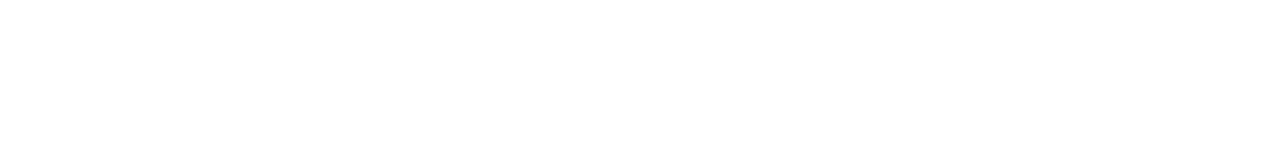
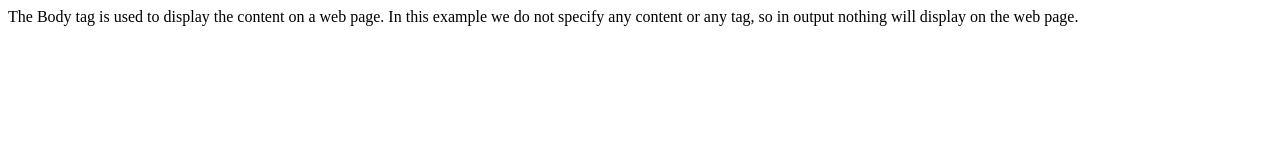
Before and after one commit to artikshatriya/website-deploy, a plain HTML site: page index.html in a window 1280 px wide. Drawn offline with Linux system fonts and the light colour scheme.

Commit message:
Update index.html

```diff
--- a/index.html
+++ b/index.html
@@ -3,6 +3,6 @@
 <!-- The Head tag is used to create a title of web page, CSS syntax for a web page, and helps in written a JavaScript code. -->
 </Head>
 <Body>
-<!-- The Body tag is used to display the content on a web page. In this example we do not specify any content or any tag, so in output nothing will display on the web page. -->
+     The Body tag is used to display the content on a web page. In this example we do not specify any content or any tag, so in output nothing will display on the web page.
 </Body>
 </Html>
```
